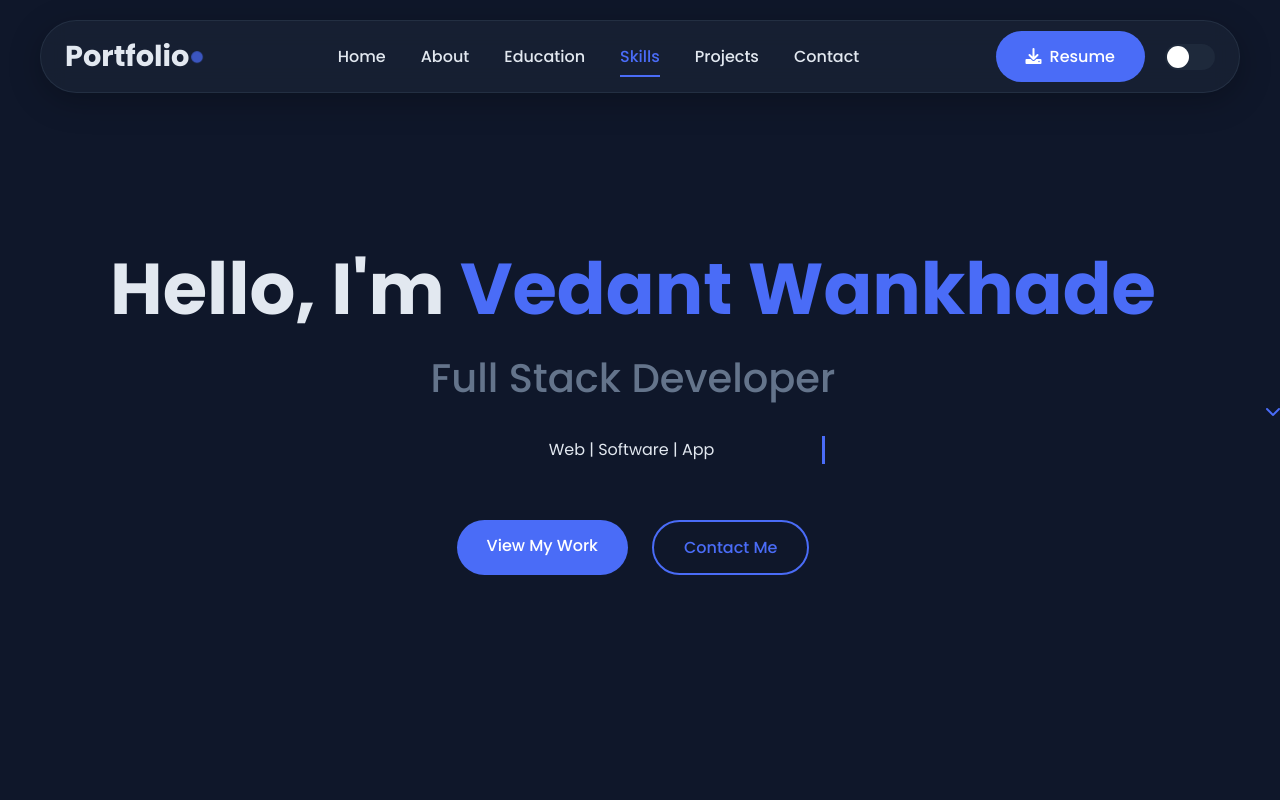
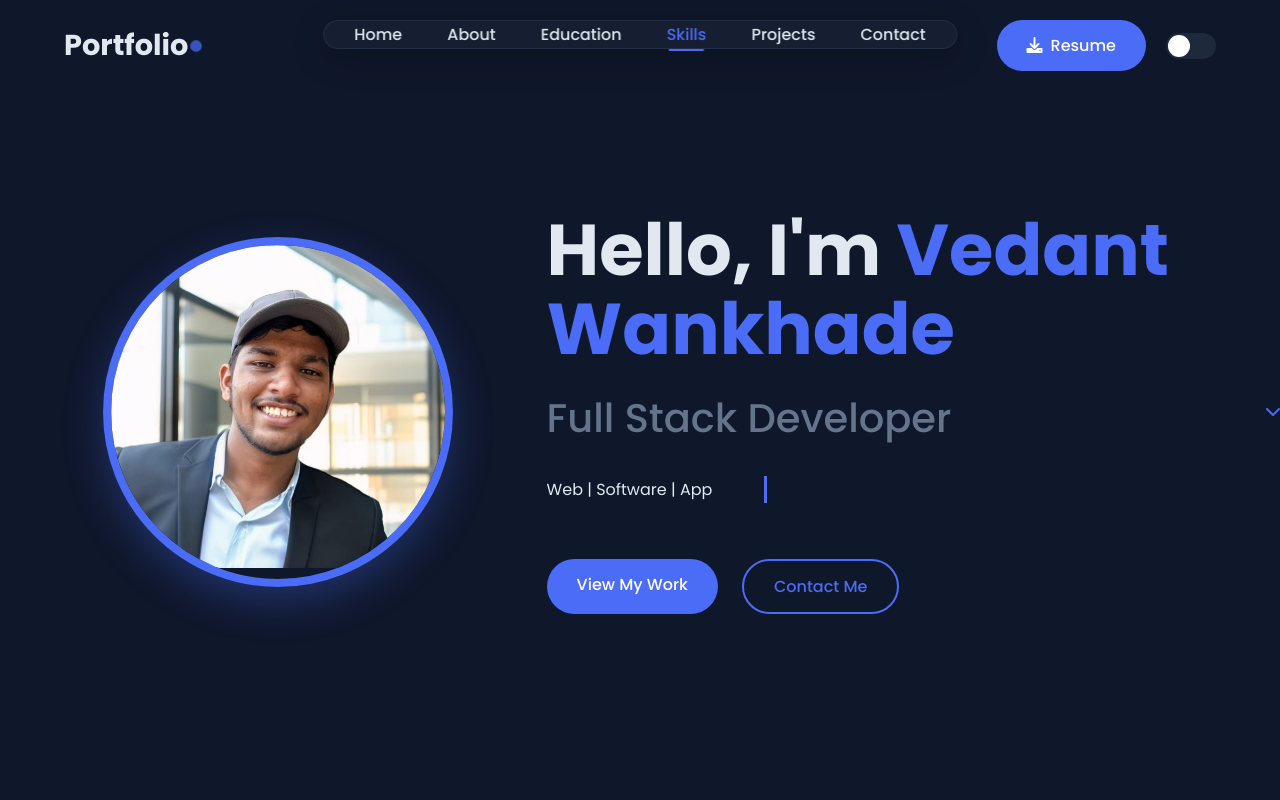
Before and after one commit to vedantwankhade123/Portfolio_Website, a React (Vite) app: page / in a window 1280 px wide. Shown: the top 800 px of the page. Built offline with nearby package versions, Linux system fonts and the light colour scheme.

Commit message:
[dyad] Redesign hero section and navigation - wrote 3 file(s)

```diff
--- a/src/components/Header.jsx
+++ b/src/components/Header.jsx
@@ -2,15 +2,12 @@ import React, { useState, useEffect, useRef } from 'react';
 import ThemeToggle from './ThemeToggle';
 
 const Header = () => {
-  const [isScrolled, setIsScrolled] = useState(false);
   const [isMenuOpen, setIsMenuOpen] = useState(false);
   const [activeSection, setActiveSection] = useState('home');
   const sectionsRef = useRef({});
 
   useEffect(() => {
     const handleScroll = () => {
-      setIsScrolled(window.scrollY > 20);
-
       const scrollPosition = window.scrollY + window.innerHeight / 2;
       let currentSection = 'home';
       Object.entries(sectionsRef.current).forEach(([id, element]) => {
@@ -21,7 +18,6 @@ const Header = () => {
       setActiveSection(currentSection);
     };
 
-    // Populate refs
     const sectionElements = document.querySelectorAll('section[id]');
     sectionElements.forEach(sec => {
       sectionsRef.current[sec.id] = sec;
@@ -54,28 +50,15 @@ const Header = () => {
   ];
 
   return (
-    <header className={`glass-card ${isScrolled ? 'scrolled' : ''}`}>
-      <div className="container">
-        <nav>
+    <>
+      <header className="top-bar">
+        <div className="container">
           <div className="logo">
             <a href="#home" onClick={closeMenu}>
               <span className="logo-text">Portfolio</span>
               <span className="logo-dot"></span>
             </a>
           </div>
-          <ul className={`nav-links ${isMenuOpen ? 'active' : ''}`}>
-            {navLinks.map(link => (
-              <li key={link.id}>
-                <a
-                  href={`#${link.id}`}
-                  className={activeSection === link.id ? 'active' : ''}
-                  onClick={closeMenu}
-                >
-                  {link.text}
-                </a>
-              </li>
-            ))}
-          </ul>
           <div className="nav-right-group">
             <a href="#" download className="btn primary-btn resume-btn">
               <i className="fas fa-download"></i>
@@ -88,9 +71,25 @@ const Header = () => {
               <div></div>
             </button>
           </div>
-        </nav>
-      </div>
-    </header>
+        </div>
+      </header>
+
+      <nav className={`floating-nav glass-card ${isMenuOpen ? 'mobile-menu-active' : ''}`}>
+        <ul className="nav-links">
+          {navLinks.map(link => (
+            <li key={link.id}>
+              <a
+                href={`#${link.id}`}
+                className={activeSection === link.id ? 'active' : ''}
+                onClick={closeMenu}
+              >
+                {link.text}
+              </a>
+            </li>
+          ))}
+        </ul>
+      </nav>
+    </>
   );
 };
 
--- a/src/components/Hero.jsx
+++ b/src/components/Hero.jsx
@@ -5,6 +5,11 @@ const Hero = () => {
     <section id="home" className="hero">
       <div className="container">
         <div className="hero-content">
+          <div className="hero-image">
+            <div className="img-container">
+              <img src="/images/profile.jpg" alt="Profile Picture" />
+            </div>
+          </div>
           <div className="hero-text">
             <h1 className="animate-text">Hello, I'm <span className="highlight">Vedant Wankhade</span></h1>
             <h2 className="animate-text delay-1">Full Stack Developer</h2>
--- a/src/index.css
+++ b/src/index.css
@@ -127,32 +127,18 @@ section {
     border-radius: 50px;
 }
 
-/* Header and Navigation */
-header {
+/* Full-width Top Bar */
+.top-bar {
     position: fixed;
-    top: 20px;
-    left: 50%;
-    transform: translateX(-50%);
-    width: calc(100% - 40px);
-    max-width: 1200px;
-    z-index: 1000;
-    transition: all 0.4s ease;
-    padding: 10px 0;
-    background: transparent;
-    backdrop-filter: none;
-    border: 1px solid transparent;
-    box-shadow: none;
+    top: 0;
+    left: 0;
+    width: 100%;
+    z-index: 1001;
+    padding: 20px 0;
+    transition: background-color 0.3s ease;
 }
 
-header.scrolled {
-    background: var(--card-bg);
-    backdrop-filter: blur(12px);
-    -webkit-backdrop-filter: blur(12px);
-    border: 1px solid var(--border-color);
-    box-shadow: 0 8px 32px 0 var(--shadow-color);
-}
-
-nav {
+.top-bar .container {
     display: flex;
     justify-content: space-between;
     align-items: center;
@@ -180,24 +166,44 @@ nav {
     50% { transform: scale(1.5); opacity: 0.7; }
 }
 
+.nav-right-group {
+    display: flex;
+    align-items: center;
+    gap: 20px;
+}
+
+.resume-btn i { margin-right: 8px; }
+
+/* Floating Navigation Bar */
+.floating-nav {
+    position: fixed;
+    top: 20px;
+    left: 50%;
+    transform: translateX(-50%);
+    z-index: 1000;
+    transition: all 0.4s ease;
+}
+
 .nav-links {
     display: flex;
     align-items: center;
-    gap: 35px;
+    gap: 15px;
+    padding: 0 15px;
 }
 
 .nav-links a {
     color: var(--text-color);
     font-weight: 500;
     position: relative;
-    padding: 5px 0;
+    padding: 15px;
 }
 
 .nav-links a::after {
     content: '';
     position: absolute;
-    bottom: -4px;
-    left: 0;
+    bottom: 10px;
+    left: 50%;
+    transform: translateX(-50%);
     width: 0;
     height: 2px;
     background-color: var(--primary-color);
@@ -206,21 +212,13 @@ nav {
 
 .nav-links a:hover::after,
 .nav-links a.active::after {
-    width: 100%;
+    width: 50%;
 }
 
 .nav-links a.active,
 .nav-links a:hover {
     color: var(--primary-color);
 }
-
-.nav-right-group {
-    display: flex;
-    align-items: center;
-    gap: 20px;
-}
-
-.resume-btn i { margin-right: 8px; }
 
 .burger { display: none; }
 
@@ -290,9 +288,29 @@ nav {
     display: flex;
     align-items: center;
     justify-content: center;
-    text-align: center;
     padding-top: 120px;
     position: relative;
+}
+
+.hero-content {
+    display: grid;
+    grid-template-columns: 1fr 1.5fr;
+    align-items: center;
+    gap: var(--spacing-8);
+}
+
+.hero-image .img-container {
+    width: 350px;
+    height: 350px;
+    border-radius: 50%;
+    overflow: hidden;
+    border: 8px solid var(--primary-color);
+    box-shadow: 0 15px 40px rgba(var(--primary-rgb), 0.3);
+    margin: 0 auto;
+}
+
+.hero-text {
+    text-align: left;
 }
 
 .hero h1 {
@@ -337,7 +355,7 @@ nav {
 .cta-buttons {
     display: flex;
     gap: var(--spacing-5);
-    justify-content: center;
+    justify-content: flex-start;
     margin-top: var(--spacing-8);
 }
 
@@ -597,27 +615,27 @@ footer {
 
 /* Responsive Design */
 @media (max-width: 1024px) {
-    .nav-links {
+    .floating-nav {
         display: none;
-        position: fixed;
+    }
+    .floating-nav.mobile-menu-active {
+        display: block;
         top: 0;
-        right: -100%;
-        height: 100vh;
+        left: auto;
+        right: 0;
         width: 70%;
         max-width: 300px;
-        background: var(--card-bg);
-        backdrop-filter: blur(15px);
-        -webkit-backdrop-filter: blur(15px);
+        height: 100vh;
+        border-radius: 0;
+        transform: none;
         box-shadow: -10px 0 30px var(--shadow-color);
+    }
+    .nav-links {
         flex-direction: column;
         justify-content: center;
-        align-items: center;
+        height: 100%;
         gap: var(--spacing-6);
-        transition: right 0.4s ease-in-out;
-    }
-    .nav-links.active {
-        display: flex;
-        right: 0;
+        padding: 0;
     }
     .nav-links li a { font-size: 1.2rem; }
 
@@ -648,6 +666,25 @@ footer {
 }
 
 @media (max-width: 768px) {
+    .hero-content {
+        grid-template-columns: 1fr;
+        text-align: center;
+    }
+    .hero-image {
+        grid-row: 1;
+        margin-bottom: var(--spacing-6);
+    }
+    .hero-image .img-container {
+        width: 250px;
+        height: 250px;
+    }
+    .hero-text {
+        text-align: center;
+    }
+    .cta-buttons {
+        justify-content: center;
+    }
+
     .section-title { font-size: 2rem; }
     .about-content, .contact-content { grid-template-columns: 1fr; text-align: center; }
     .about-image { margin-bottom: var(--spacing-6); }
@@ -666,5 +703,4 @@ footer {
 @media (max-width: 480px) {
     .cta-buttons { flex-direction: column; }
     .btn { width: 100%; }
-    header { width: calc(100% - 30px); }
 }
```
